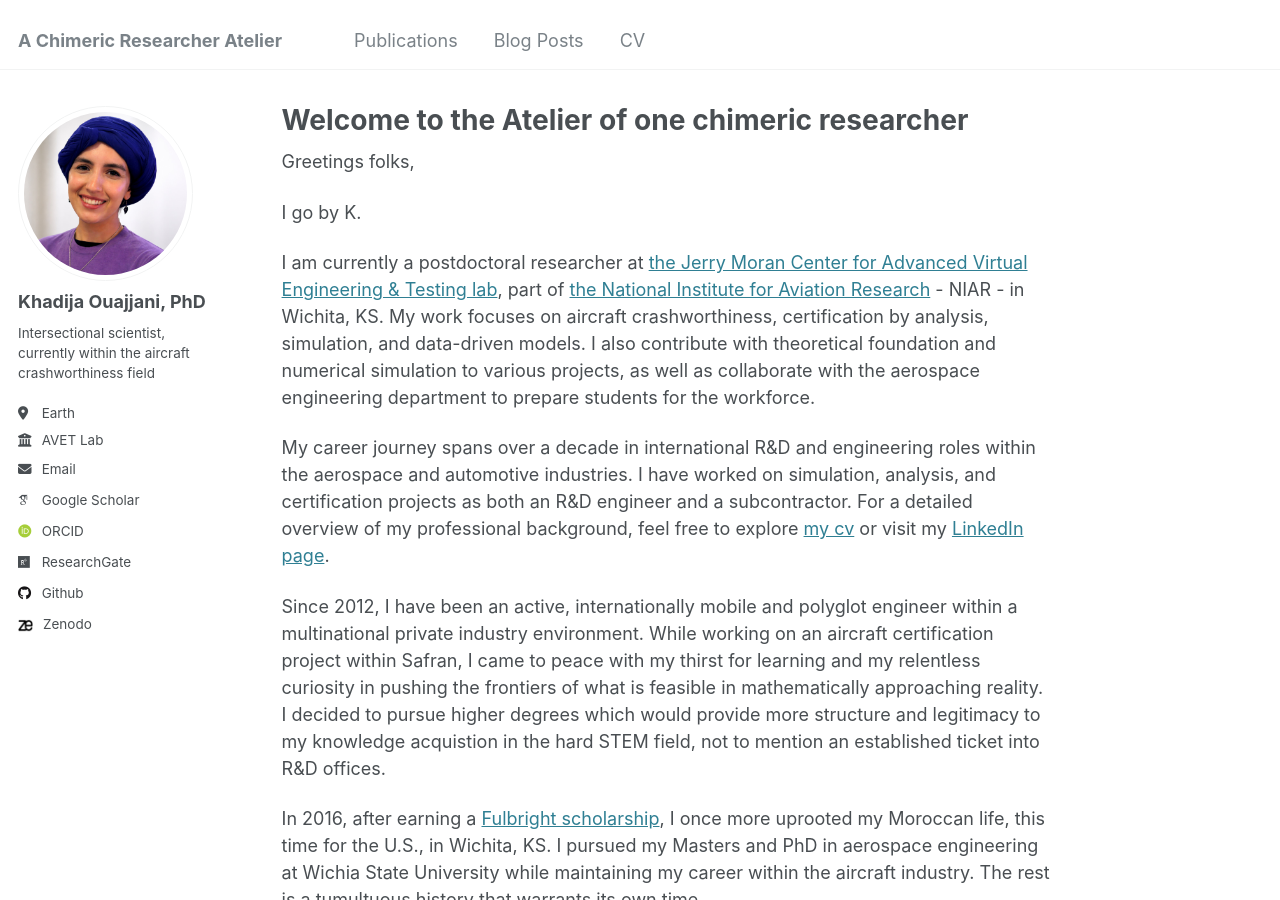
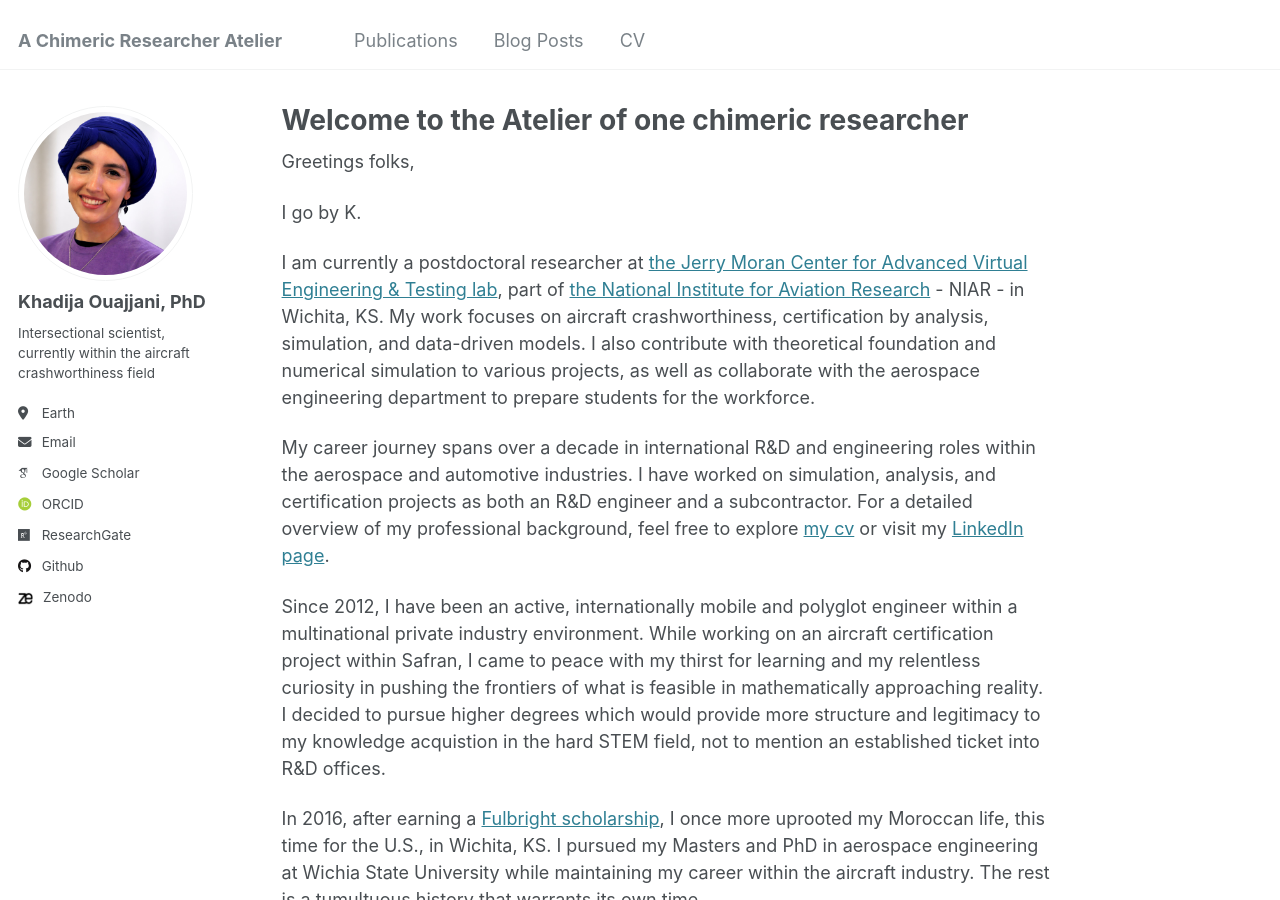
Before and after one commit to drko-curius/drko-curius.github.io, a Jekyll site: the page built from _pages/about.md, in a window 1280 px wide and 900 px high. Built offline with Jekyll 4.4.1, drawn with Linux system fonts in a browser that asks for light colours; some web fonts are replaced.

Commit message:
Update _config.yml

```diff
--- a/_config.yml
+++ b/_config.yml
@@ -26,7 +26,7 @@ author:
   pronouns         : # example: "she/her"
   bio              : "Intersectional scientist, currently within the aircraft crashworthiness field"
   location         : "Earth"
-  employer         : "AVET Lab"
+  #employer         : "AVET Lab"
   uri              : # URL
   email            : "1stnamelastnamelatestdegreeatprotondotme"
 
```
